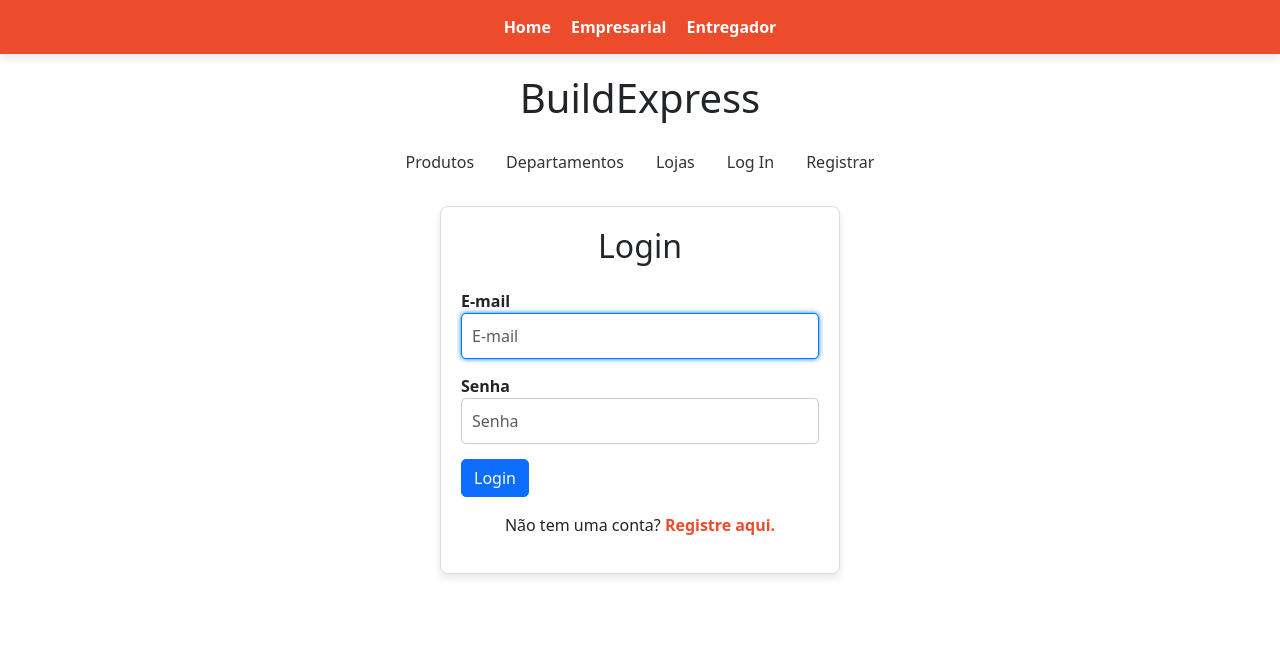
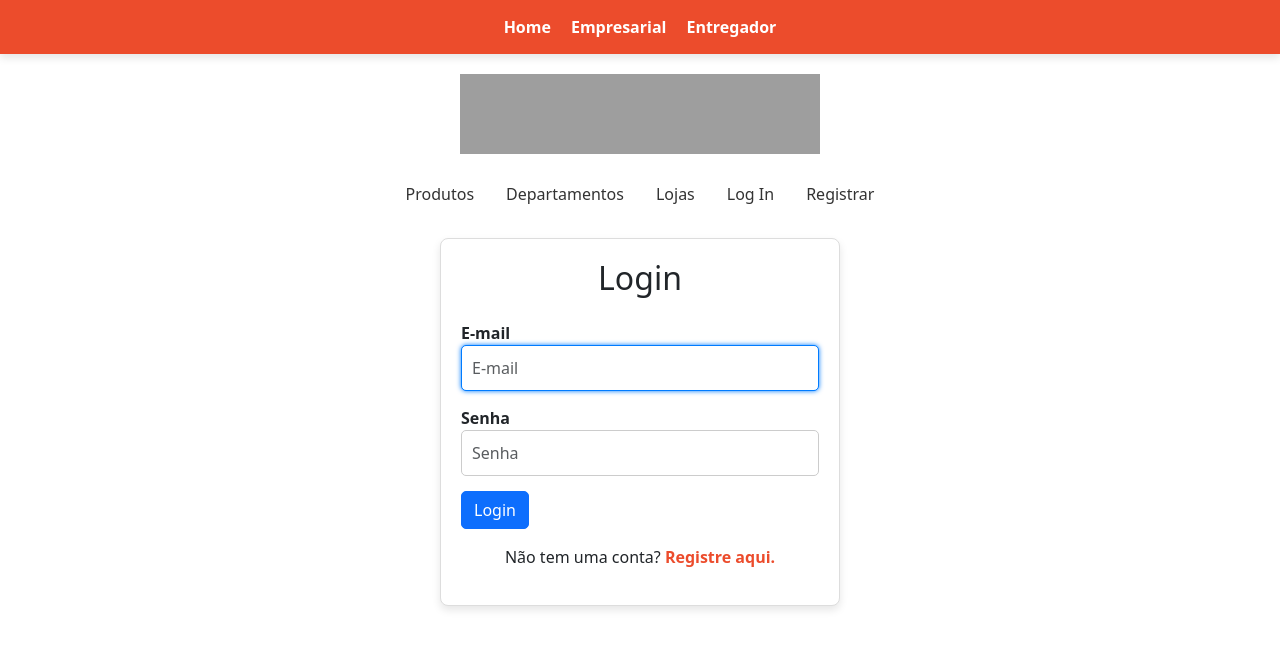
Before and after one commit to pedrovmcastro/BuildExpress, a Django app: a page that uses ecommerce/templates/ecommerce/layout.html in a window 1280 px wide. Shown: the top 649 px of the page. Run offline with Django 5.2, Linux system fonts and the light colour scheme; parts of the project's set-up code (start-up, migrations or seed data) failed here and were passed over; grey boxes are pictures that could not be loaded.

Commit message:
adicionando o logo no layout

```diff
--- a/ecommerce/templates/ecommerce/layout.html
+++ b/ecommerce/templates/ecommerce/layout.html
@@ -21,7 +21,7 @@
 
     <!-- Header - Titulo e Saudação -->
     <header class="main-header">
-        <h1>BuildExpress</h1>
+        <h1><img src="media/icones/be-logo.png" alt="Logo" width="360" height="80px"></h1>
         <div>
             {% if user.is_authenticated and not user.is_lojista and not user.is_motorista %}
                 <p>Bem-vindo, <strong>{{ user.nome }}</strong>!</p>
```
